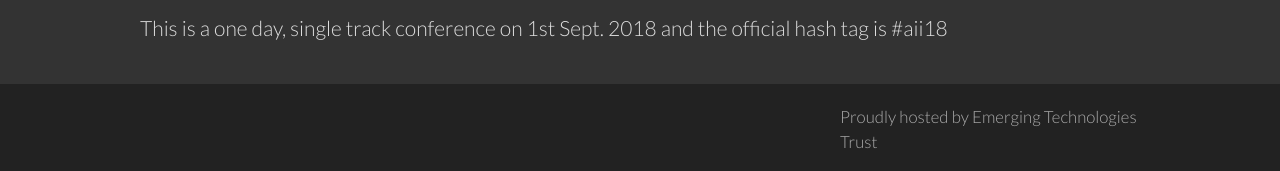
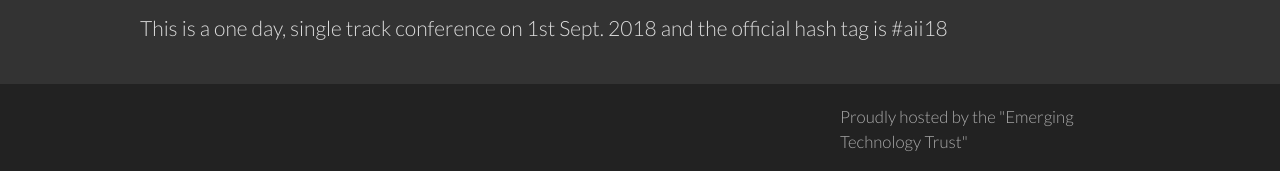
Before and after one commit to aiindiaonline/aiindiaonline.github.io, a Jekyll site: the page built from index.html, in a window 1280 px wide. Shown: the part 1464-1635 px from the top of the page. Built offline with Jekyll 4.4.1, drawn with Linux system fonts in a browser that asks for light colours; nearby versions of some CDN libraries; comment, search, counter and statistics services are not loaded.

Commit message:
Update default.html

```diff
--- a/_layouts/default.html
+++ b/_layouts/default.html
@@ -46,7 +46,7 @@
     <footer>
       <div class="container">
 	<p class="hosted-by">
-	  Proudly hosted by Emerging Technologies Trust
+	  Proudly hosted by the "Emerging Technology Trust"
 	  <a href="https://twitter.com/ETT_INDIA">
 	  </a>
 	</p>
```
